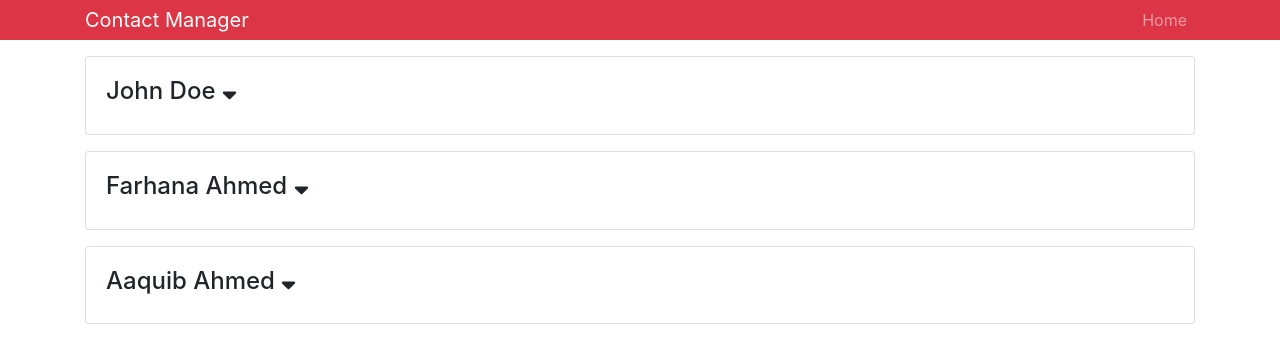
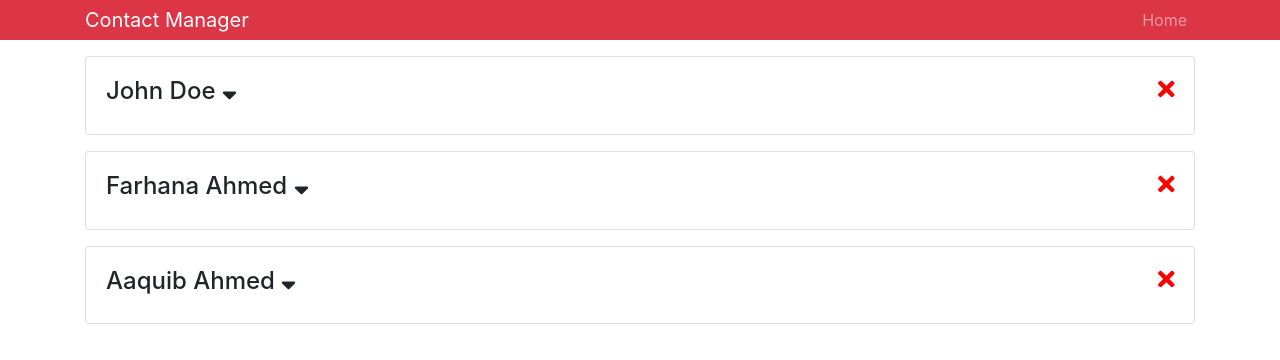
Before and after one commit to killcodeX/Contact-Manager, a React (Create React App) app in the folder contact-manager/: page / in a window 1280 px wide. Shown: the top 360 px of the page. Built offline with nearby package versions, Linux system fonts and the light colour scheme.

Commit message:
added cross icon

```diff
--- a/contact-manager/src/components/Contact.js
+++ b/contact-manager/src/components/Contact.js
@@ -1,7 +1,7 @@
 import React, { Component } from 'react';
 import PropTypes from 'prop-types';
 import { FontAwesomeIcon } from '@fortawesome/react-fontawesome';
-import { faCoffee, faSortDown } from '@fortawesome/free-solid-svg-icons';
+import { faTimes, faSortDown } from '@fortawesome/free-solid-svg-icons';
 
 class Contact extends Component {
     state = {
@@ -18,7 +18,7 @@ class Contact extends Component {
 
         return (
             <div className="card card-body mb-3">
-                <h4>{name} <FontAwesomeIcon icon={faSortDown} onClick={this.onShowClick} style={{ cursor:'pointer' }}/></h4>
+                <h4>{name} <FontAwesomeIcon icon={faSortDown} onClick={this.onShowClick} style={{ cursor:'pointer' }}/><FontAwesomeIcon icon={faTimes} style={{cursor:'pointer', float:'right', color:'red'}}/></h4>
                 {showContactInfo ? ( <ul className="list-group">
                     <li className="list-group-item">Email: {email}</li>
                     <li className="list-group-item">Phone: {phone}</li>
```
